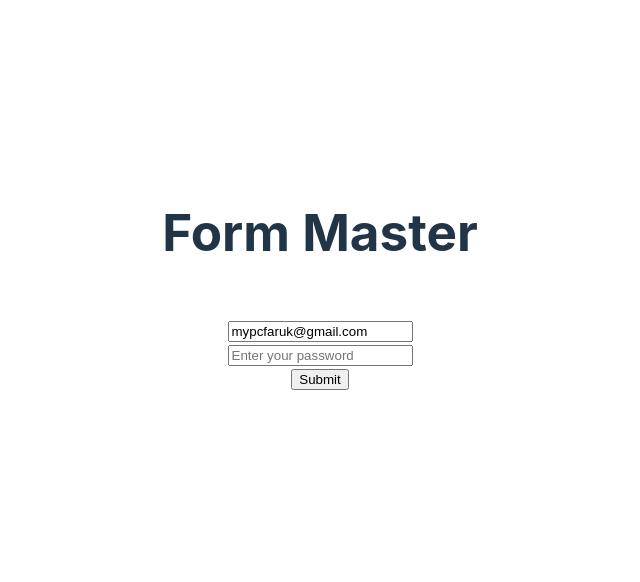
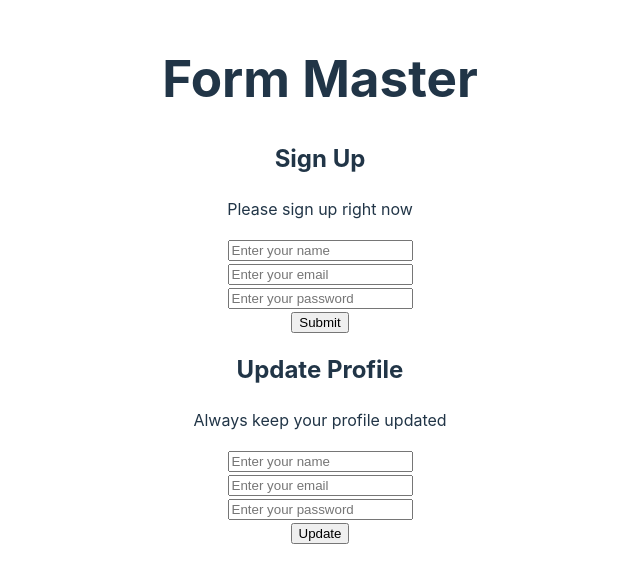
Before and after one commit to omorfarukmahfuj/46-Form-Master, a React (Vite) app: page / in a window 1280 px wide. Shown: the part 120-702 px from the top of the page, without its empty margins (320-960 px from the left). Built offline with nearby package versions, Linux system fonts and the light colour scheme.

Commit message:
reusable form added

```diff
--- a/package.json
+++ b/package.json
@@ -12,6 +12,7 @@
   "dependencies": {
     "localforage": "^1.10.0",
     "match-sorter": "^6.3.4",
+    "prop-types": "^15.8.1",
     "react": "^18.3.1",
     "react-dom": "^18.3.1",
     "react-router-dom": "^6.24.0",
--- a/src/App.jsx
+++ b/src/App.jsx
@@ -2,16 +2,51 @@ import './App.css'
 // import SimpleForm from './assets/Components/SimpleForm/SimpleForm';
 // import StateFullForm from './assets/StateFullForm/StateFullForm';
 // import RefForm from './assets/RefForm/RefForm';
-import HookForm from './assets/HookForm/HookForm';
+// import HookForm from './assets/HookForm/HookForm';
+import ReusableForm from './assets/ReusableForm/ReusableForm';
 
 function App() {
+
+  const handleSignUpSubmit = data => {
+    console.log('sign up data', data);
+  }
+
+  const handleUpdateProfile = data => {
+    console.log('update profile', data);
+  }
+
   return (
     <>
       <h1>Form Master</h1>
+
       {/* <SimpleForm></SimpleForm> */}
       {/* <StateFullForm></StateFullForm> */}
       {/* <RefForm></RefForm> */}
-      <HookForm></HookForm>
+      {/* <HookForm></HookForm> */}
+
+      <ReusableForm
+        formTitle={'Sign Up'}
+        handleSubmit={handleSignUpSubmit}
+      >
+        <div>
+          <h2>Sign Up</h2>
+          <p>Please sign up right now</p>
+        </div>
+      </ReusableForm >
+
+      <ReusableForm
+        formTitle={'Profile Update'}
+        handleSubmit={handleUpdateProfile}
+        submitBtnText={'Update'}
+      >
+        <div>
+          <h2>Update Profile</h2>
+          <p>Always keep your profile updated</p>
+        </div>
+      </ReusableForm>
+
+
+
     </>
   )
 }
--- a/src/assets/Components/SimpleForm/SimpleForm.jsx
+++ b/src/assets/Components/SimpleForm/SimpleForm.jsx
@@ -3,7 +3,7 @@ const SimpleForm = () => {
     event.preventDefault(); // prevent default site loading when form is submitted
     console.log(event.target.name.value);
     console.log(event.target.email.value);
-    console.log(event.target.phone.value);
+    console.log(event.target.password.value);
   }
   return (
     <div>
@@ -12,7 +12,7 @@ const SimpleForm = () => {
         <br />
         <input type="email" name="email" placeholder="Enter your email" />
         <br />
-        <input type="password" name="phone" placeholder="Enter your password" />
+        <input type="password" name="password" placeholder="Enter your password" />
         <br />
         <input type="submit" value="Submit" />
       </form>
--- a/src/assets/HookForm/HookForm.jsx
+++ b/src/assets/HookForm/HookForm.jsx
@@ -17,7 +17,7 @@ const HookForm = () => {
         <br />
         <input {...emailState} type="email" name="email" placeholder="Enter your email" />
         <br />
-        <input type="password" name="phone" placeholder="Enter your password" />
+        <input type="password" name="password" placeholder="Enter your password" />
         <br />
         <input type="submit" value="Submit" />
       </form>
--- /dev/null
+++ b/src/assets/ReusableForm/ReusableForm.jsx
@@ -0,0 +1,38 @@
+import PropTypes from "prop-types";
+
+const ReusableForm = ({ formTitle, handleSubmit, submitBtnText = 'Submit', children }) => {
+
+  const handleLocalSubmit = event => {
+    event.preventDefault();
+
+    const data = {
+      name: event.target.name.value,
+      email: event.target.email.value,
+      phone: event.target.password.value,
+    }
+
+    handleSubmit(data);
+  }
+  return (
+    <div>
+      {children}
+      <form onSubmit={handleLocalSubmit}>
+        <input type="text" name="name" placeholder="Enter your name" />
+        <br />
+        <input type="email" name="email" placeholder="Enter your email" />
+        <br />
+        <input type="password" name="password" placeholder="Enter your password" />
+        <br />
+        <input type="submit" value={submitBtnText} />
+      </form>
+    </div>
+  );
+};
+
+ReusableForm.propTypes = {
+  formTitle: PropTypes.string.isRequired,
+  handleSubmit: PropTypes.func.isRequired,
+  submitBtnText: PropTypes.string,
+  children: PropTypes.node.isRequired,
+};
+export default ReusableForm;
```
Also changed, not shown: 1 other file (tests, documents, lock files or other folders).
